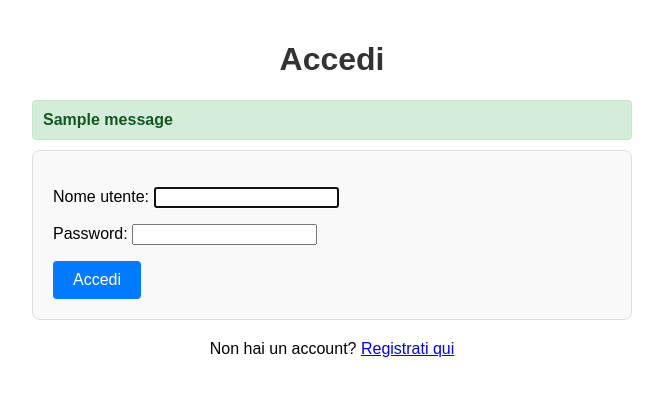
After one commit to Elvino00/Portale-Dustin, a Django app: page /accounts/login/ in a window 1280 px wide. The commit adds this page. Shown: the top 396 px of the page, without its empty margins (308-971 px from the left). Run offline with Django 5.2, Linux system fonts and the light colour scheme; one stand-in notice (Sample message) is shown.

Commit message:
Registrazione rifatta. Implementati login e home fittizia

```diff
--- /dev/null
+++ b/portale_dustin/autenticazione/static/autenticazione/css/style.css
@@ -0,0 +1,93 @@
+.alert {
+    padding: 10px;
+    margin: 10px 0;
+    border-radius: 4px;
+    font-weight: bold;
+}
+
+.alert-success {
+    background-color: #d4edda;
+    color: #155724;
+    border: 1px solid #c3e6cb;
+}
+
+.alert-error {
+    background-color: #f8d7da;
+    color: #721c24;
+    border: 1px solid #f5c6cb;
+}
+
+/* Stili per il form di registrazione */
+body {
+    font-family: Arial, sans-serif;
+    max-width: 600px;
+    margin: 0 auto;
+    padding: 20px;
+}
+
+h1 {
+    color: #333;
+    text-align: center;
+}
+
+form {
+    background-color: #f9f9f9;
+    padding: 20px;
+    border-radius: 8px;
+    border: 1px solid #ddd;
+}
+
+button {
+    background-color: #007bff;
+    color: white;
+    padding: 10px 20px;
+    border: none;
+    border-radius: 4px;
+    cursor: pointer;
+    font-size: 16px;
+}
+
+button:hover {
+    background-color: #0056b3;
+}
+
+/* Stili per la home page */
+.home-container {
+    text-align: center;
+    padding: 40px 20px;
+}
+
+.user-info {
+    background-color: #f8f9fa;
+    padding: 20px;
+    border-radius: 8px;
+    margin: 20px 0;
+    text-align: left;
+}
+
+.user-info p {
+    margin: 10px 0;
+    font-size: 16px;
+}
+
+.actions {
+    margin-top: 30px;
+}
+
+.btn {
+    display: inline-block;
+    padding: 10px 20px;
+    text-decoration: none;
+    border-radius: 4px;
+    font-weight: bold;
+    transition: background-color 0.3s;
+}
+
+.btn-logout {
+    background-color: #dc3545;
+    color: white;
+}
+
+.btn-logout:hover {
+    background-color: #c82333;
+}
--- /dev/null
+++ b/portale_dustin/autenticazione/templates/autenticazione/login.html
@@ -0,0 +1,30 @@
+{% load static %}
+<!DOCTYPE html>
+<html>
+<head>
+    <meta charset="UTF-8" />
+    <title>Login</title>
+    <link rel="stylesheet" type="text/css" href="{% static 'autenticazione/css/style.css' %}">
+</head>
+<body>
+    <h1>Accedi</h1>
+
+    {% if messages %}
+        {% for message in messages %}
+            <div class="alert alert-{{ message.tags }}">
+                {{ message }}
+            </div>
+        {% endfor %}
+    {% endif %}
+
+    <form action="/accounts/login/" method="post">
+        {% csrf_token %}
+        {{ form.as_p }}
+        <button>Accedi</button>
+    </form>
+
+    <div style="margin-top: 20px; text-align: center;">
+        <p>Non hai un account? <a href="{% url 'register' %}">Registrati qui</a></p>
+    </div>
+</body>
+</html>
--- a/portale_dustin/autenticazione/urls.py
+++ b/portale_dustin/autenticazione/urls.py
@@ -1,8 +1,9 @@
 from django.urls import path
 from . import views
 
-app_name = 'autenticazione'
-
 urlpatterns = [
-    path('register/', views.register, name='register'),
+    path('register/' , views.register_view , name="register"),
+    path('login/' , views.login_view , name="login"),
+    path('home/' , views.home_view , name="home"),
+    path('logout/' , views.logout_view , name="logout"),
 ]
--- a/portale_dustin/autenticazione/views.py
+++ b/portale_dustin/autenticazione/views.py
@@ -1,14 +1,37 @@
 from django.shortcuts import render, redirect
-from .forms import UserRegistrationForm
+from django.contrib.auth.forms import UserCreationForm, AuthenticationForm
+from django.contrib import messages
+from django.contrib.auth import login, logout
+from django.contrib.auth.decorators import login_required
 
-def register(request):
-    if request.method == 'POST':
-        form = UserRegistrationForm(request.POST)
+# Create your views here.
+def register_view(request):
+    if request.method == "POST":
+        form = UserCreationForm(request.POST)
         if form.is_valid():
-            new_user = form.save(commit=False)
-            new_user.set_password(form.cleaned_data['password'])
-            new_user.save()
-            return render(request, 'autenticazione/home.html', {'new_user': new_user})
+            form.save()
+            messages.success(request, "Registrazione completata con successo!. Ora puoi effettuare il log in.")
+            return redirect('register')
     else:
-        form = UserRegistrationForm()
-    return render(request, 'autenticazione/register.html', {'form': form})
+        form = UserCreationForm()
+    return render(request, "autenticazione/registrazione.html" , {"form" : form})
+
+def login_view(request):
+    if request.method == "POST":
+        form = AuthenticationForm(data=request.POST)
+        if form.is_valid():
+            user = form.get_user()
+            login(request, user)
+            return redirect('home')
+    else:
+        form = AuthenticationForm()
+    return render(request, "autenticazione/login.html" , {"form" : form})
+
+@login_required
+def home_view(request):
+    return render(request, "autenticazione/home.html")
+
+def logout_view(request):
+    logout(request)
+    messages.success(request, "Logout effettuato con successo!")
+    return redirect('login')
--- a/portale_dustin/portale_dustin/urls.py
+++ b/portale_dustin/portale_dustin/urls.py
@@ -15,9 +15,10 @@ Including another URLconf
     2. Add a URL to urlpatterns:  path('blog/', include('blog.urls'))
 """
 from django.contrib import admin
-from django.urls import path , include
+from django.urls import path,include
+
 
 urlpatterns = [
     path('admin/', admin.site.urls),
-    path('auth/', include(('autenticazione.urls', 'autenticazione'), namespace='auth')),
+    path('accounts/', include('autenticazione.urls')),
 ]
```
Also changed, not shown: portale_dustin/autenticazione/templates/autenticazione/home.html (+20 -2 lines), portale_dustin/autenticazione/templates/autenticazione/register.html (deleted, +0 -74 lines), portale_dustin/autenticazione/templates/autenticazione/registrazione.html (added, +26 -0 lines), portale_dustin/portale_dustin/settings.py (+2 -6 lines), portale_dustin/db.sqlite3.
